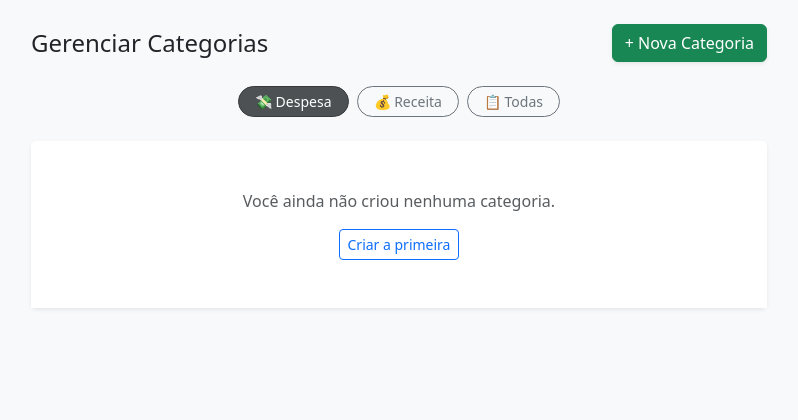
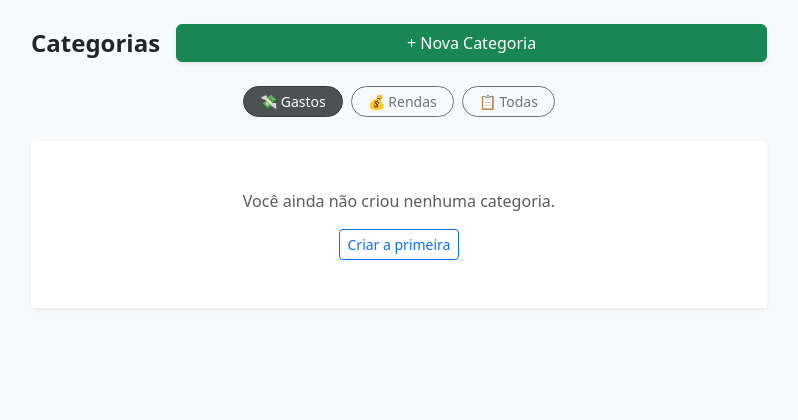
Before and after one commit to davissontiago/Financeiro, a Django app: page /categorias/ in a window 1280 px wide. Shown: the top 420 px of the page, without its empty margins (241-1039 px from the left). Run offline with Django 5.2, Linux system fonts and the light colour scheme; the visitor is signed in with stand-in values (Sample User, id 1); data that the repository does not hold is empty.

Commit message:
categorias

```diff
--- a/main/templates/main/categorias.html
+++ b/main/templates/main/categorias.html
@@ -6,19 +6,20 @@
 <div class="row justify-content-center">
     <div class="col-md-8">
 
-        <div class="d-flex justify-content-between align-items-center mb-4 mt-2">
-            <h4 class="mb-0">Gerenciar Categorias</h4>
-            <a href="{% url 'nova_categoria' %}" class="btn btn-success shadow-sm">
+        <div class="d-flex flex-column flex-sm-row justify-content-between align-items-center gap-3 mb-4 mt-2">
+            <h4 class="mb-0 fw-bold">Categorias</h4>
+
+            <a href="{% url 'nova_categoria' %}" class="btn btn-success shadow-sm w-100 w-sm-auto">
                 + Nova Categoria
             </a>
         </div>
 
         <div class="d-flex justify-content-center gap-2 mb-4">
             <button onclick="filtrarCategorias('D', this)" class="btn btn-sm btn-dark rounded-pill px-3 btn-filtro active">
-                💸 Despesa
+                💸 Gastos
             </button>
             <button onclick="filtrarCategorias('R', this)" class="btn btn-sm btn-outline-secondary rounded-pill px-3 btn-filtro">
-                💰 Receita
+                💰 Rendas
             </button>
             <button onclick="filtrarCategorias('todas', this)" class="btn btn-sm btn-outline-secondary rounded-pill px-3 btn-filtro">
                 📋 Todas
@@ -32,30 +33,34 @@
                 <li class="list-group-item d-flex justify-content-between align-items-center py-3 categoria-item"
                     data-tipo="{{ categoria.tipo }}">
 
-                    <div class="d-flex align-items-center gap-3">
-                        <span class="rounded-circle shadow-sm"
-                              style="width: 24px; height: 24px; background-color: {{ categoria.cor }}; display: inline-block;">
+                    <div class="d-flex align-items-center gap-3 overflow-hidden">
+                        <span class="rounded-circle shadow-sm flex-shrink-0"
+                              style="width: 20px; height: 20px; background-color: {{ categoria.cor }};">
                         </span>
 
-                        <div class="d-flex flex-column">
-                            <span class="fw-bold text-dark">{{ categoria.nome }}</span>
-                            </div>
+                        <div class="d-flex flex-column" style="min-width: 0;">
+                            <span class="fw-bold text-dark text-truncate">{{ categoria.nome }}</span>
 
-                        {% if categoria.ignorar_grafico %}
-                            <span class="text-muted ms-2" title="Oculto nos Gráficos" style="cursor: help;">👁️‍🗨️</span>
-                        {% endif %}
+                            {% if categoria.ignorar_grafico %}
+                                <span class="badge bg-light text-muted border mt-1" style="font-size: 0.65rem; width: fit-content;">
+                                    Oculto no Gráfico
+                                </span>
+                            {% endif %}
+                        </div>
                     </div>
 
-                    <div class="d-flex gap-2">
+                    <div class="d-flex gap-2 ms-2">
                         <a href="{% url 'editar_categoria' categoria.id %}"
-                           class="btn btn-outline-secondary btn-sm rounded-pill px-3">
-                            Editar
+                           class="btn btn-outline-secondary btn-sm px-2"
+                           title="Editar">
+                            ✎
                         </a>
 
                         <a href="{% url 'excluir_categoria' categoria.id %}"
-                           class="btn btn-outline-danger btn-sm rounded-pill px-3"
-                           onclick="return confirm('Tem certeza que deseja excluir a categoria {{ categoria.nome }}?');">
-                            Excluir
+                           class="btn btn-outline-danger btn-sm px-2"
+                           onclick="return confirm('Tem certeza que deseja excluir a categoria {{ categoria.nome }}?');"
+                           title="Excluir">
+                            ✕
                         </a>
                     </div>
                 </li>
@@ -78,8 +83,8 @@
 </div>
 
 <script>
-    // Inicializa mostrando apenas Gastos (D) para seguir o padrão da Home
     document.addEventListener('DOMContentLoaded', function() {
+        // Inicializa mostrando Gastos
         filtrarCategorias('D', document.querySelector('.btn-filtro.active'));
     });
 
@@ -88,10 +93,9 @@
         let visiveis = 0;
 
         itens.forEach(item => {
-            // Se for 'todas' OU o tipo bater com o data-tipo do item
             if (tipo === 'todas' || item.getAttribute('data-tipo') === tipo) {
                 item.classList.remove('d-none');
-                item.classList.add('d-flex'); // Garante que o layout flex volte
+                item.classList.add('d-flex');
                 visiveis++;
             } else {
                 item.classList.add('d-none');
@@ -99,7 +103,6 @@
             }
         });
 
-        // Controle da mensagem de "Nada encontrado"
         const msgVazio = document.getElementById('msg-vazio');
         if (visiveis === 0 && itens.length > 0) {
             msgVazio.classList.remove('d-none');
@@ -107,7 +110,6 @@
             msgVazio.classList.add('d-none');
         }
 
-        // Atualiza estilo dos botões
         document.querySelectorAll('.btn-filtro').forEach(btn => {
             btn.classList.remove('btn-dark', 'active');
             btn.classList.add('btn-outline-secondary');
```
